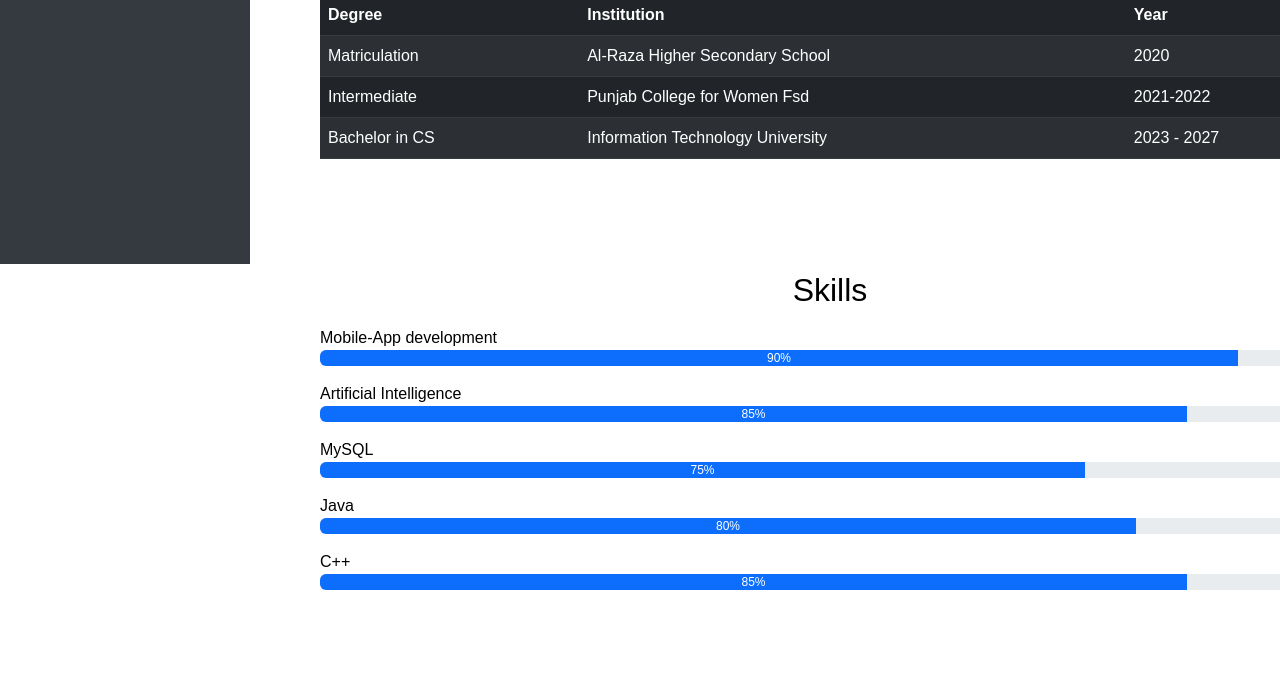
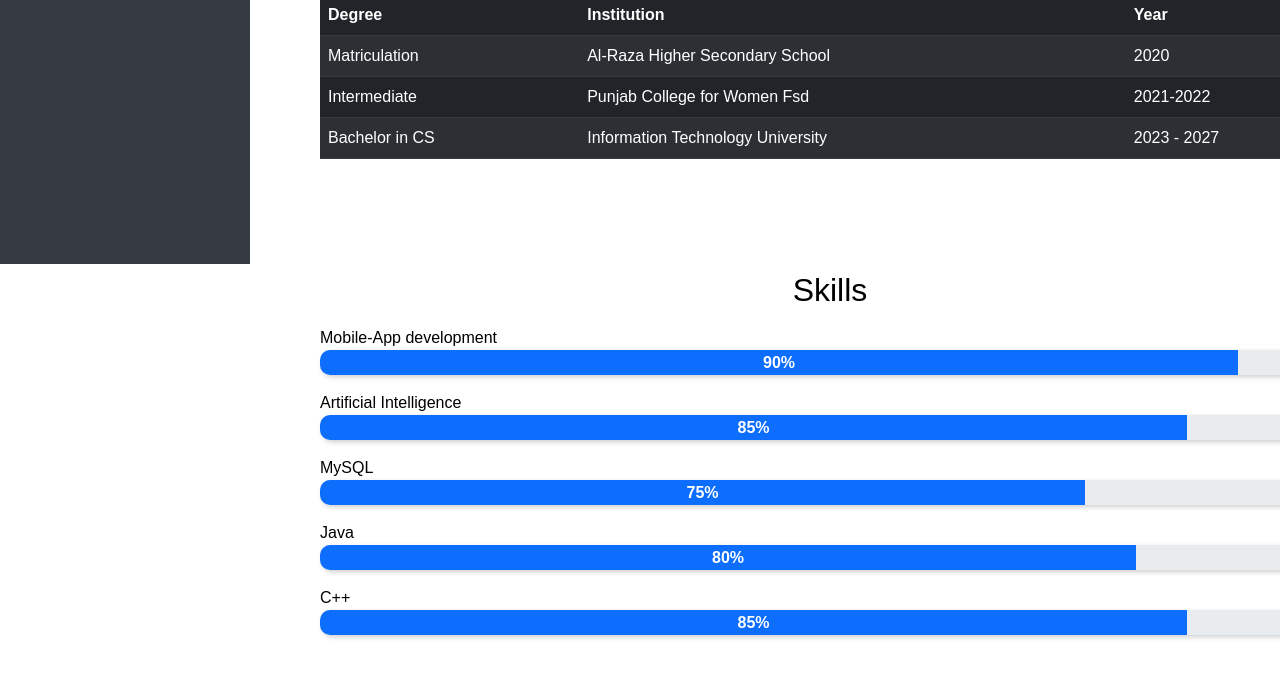
Before and after one commit to adina142/My-portfolio, a plain HTML site: page index.html in a window 1280 px wide. Shown: the part 536-1214 px from the top of the page. Before the commit the page ends 1174 px from the top, so only its background shows below. Drawn offline with nearby package versions, Linux system fonts and the light colour scheme; files that its build step writes are made by us from their sources.

Commit message:
Update styles.css

```diff
--- a/styles.css
+++ b/styles.css
@@ -27,3 +27,24 @@ body {
     background-color: #0056b3;
     transform: scale(1.05);
 }
+
+.progress {
+    height: 25px;
+    border-radius: 10px;
+    box-shadow: 2px 2px 5px rgba(0, 0, 0, 0.2);
+}
+
+.progress-bar {
+    font-weight: bold;
+    font-size: 16px;
+    text-align: center;
+    line-height: 25px;
+}
+.fade-in {
+    animation: fadeIn 1s ease-in-out;
+}
+
+@keyframes fadeIn {
+    0% { opacity: 0; }
+    100% { opacity: 1; }
+}
```
